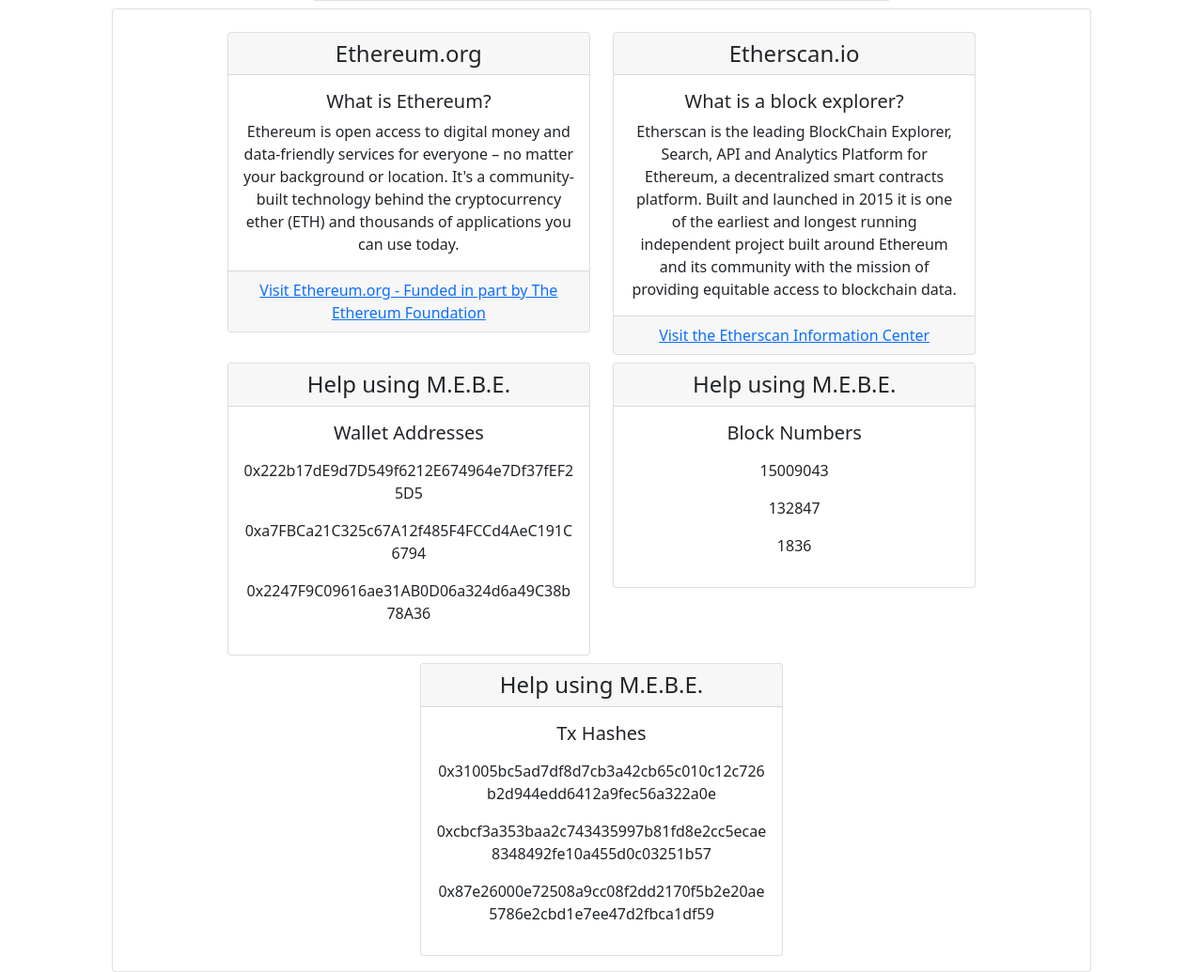
After one commit to KKlob/Capstone1, a Flask app: page /help in a window 1280 px wide. The commit adds this page. Shown: the part 647-1682 px from the top of the page at 94% size. Run offline with Flask 2, Linux system fonts and the light colour scheme.

Commit message:
Added help page

```diff
--- a/app.py
+++ b/app.py
@@ -127,6 +127,11 @@ def homepage():
     else:
         return render_template('main.html')
 
+@app.route('/help')
+def helppage():
+    """Show help page for all users"""
+    return render_template('help.html')
+
 @app.route('/watchlist/<username>')
 def userpage(username):
     """Show user page"""
--- a/static/search.js
+++ b/static/search.js
@@ -7,6 +7,7 @@ function handleSearch(evt) {
     // Handles serach submission
     evt.preventDefault();
     let term = $('#searchbar').val();
+    $('#searchbar').val("");
 
     if ($results_div.hasClass("d-none")) {
         $results_div.removeClass("d-none");
--- /dev/null
+++ b/static/stylesheets/videowrapper.css
@@ -0,0 +1,15 @@
+.videoWrapper {
+    position: relative;
+    padding-bottom: 56.25%;
+    /* 16:9 */
+    height: 0;
+    overflow: hidden;
+}
+
+.videoWrapper iframe {
+    position: absolute;
+    top: 0;
+    left: 0;
+    width: 100%;
+    height: 100%;
+}
--- a/templates/base.html
+++ b/templates/base.html
@@ -8,6 +8,7 @@
     <!-- Bootstrap CDN -->
     <link href="https://cdn.jsdelivr.net/npm/bootstrap@5.1.3/dist/css/bootstrap.min.css" rel="stylesheet"
         integrity="sha384-1BmE4kWBq78iYhFldvKuhfTAU6auU8tT94WrHftjDbrCEXSU1oBoqyl2QvZ6jIW3" crossorigin="anonymous">
+    <link href="/static/stylesheets/videowrapper.css" rel="stylesheet">
 
     <title>MEBE</title>
 </head>
@@ -45,7 +46,7 @@
                                     <a class="nav-link active" aria-current="page" href="/">Home</a>
                                 </li>
                                 <li class="nav-item">
-                                    <a class="nav-link" href="#">How to Use?</a>
+                                    <a class="nav-link" href="/help">How to Use?</a>
                                 </li>
                                 <li class="nav-item">
                                     {% if user %}
@@ -76,7 +77,11 @@
                     {% block page_title %}
                     {% endblock %}
 
-                    <!-- Content Row -->
+                    <!-- help dash -->
+                    {% block help_dash %}
+                    {% endblock %}
+
+                    <!-- eth_stats_dashboard -->
 
                     {% block eth_stats_dashboard %}
                     {% endblock %}
--- /dev/null
+++ b/templates/help.html
@@ -0,0 +1,116 @@
+{% extends 'base.html' %}
+
+{% block page_title %}
+<div class="row justify-content-center">
+    <div class="col-12 col-md-6 col-xl-4">
+        <div class="card">
+            <div class="card-body">
+                <h2 class="text-center">Help Page</h2>
+            </div>
+        </div>
+    </div>
+</div>
+<div class="row justify-content-center">
+    <div class="col-12 col-md-10 col-lg-8 col-xl-6">
+        <div class="card text-center mt-2">
+            <h4 class="card-header">Vitalik Buterin</h4>
+            <div class="card-body">
+                <h5 class="card-title">The creator of Ethereum</h5>
+                <p class="card-text">A short video of Vitalik explaining what Ethereum is.</p>
+                <div class="videoWrapper">
+                    <iframe src="https://www.youtube.com/embed/TDGq4aeevgY">
+                    </iframe>
+                </div>
+            </div>
+        </div>
+    </div>
+</div>
+{% endblock %}
+
+{% block help_dash %}
+<div class="row justify-content-center mt-2">
+    <div class="col-12 col-md-10">
+        <div class="card">
+            <div class="card-body">
+                <div class="container-fluid">
+                    <div class="row justify-content-center">
+                        <div class="col-12 col-lg-5">
+                            <div class="card text-center mt-2">
+                                <h4 class="card-header">Ethereum.org</h4>
+                                <div class="card-body">
+                                    <h5 class="card-title">What is Ethereum?</h5>
+                                    <p class="card-text">Ethereum is open access to digital money and data-friendly
+                                        services for everyone – no matter your background or location. It's a
+                                        community-built technology behind the cryptocurrency ether (ETH) and thousands
+                                        of applications you can use today.</p>
+                                </div>
+                                <div class="card-footer">
+                                    <a href="https://ethereum.org/en/what-is-ethereum/" target="_blank">Visit
+                                        Ethereum.org - Funded in
+                                        part by The Ethereum Foundation</a>
+                                </div>
+                            </div>
+                        </div>
+                        <div class="col-12 col-lg-5">
+                            <div class="card text-center mt-2">
+                                <h4 class="card-header">Etherscan.io</h4>
+                                <div class="card-body">
+                                    <h5 class="card-title">What is a block explorer?</h5>
+                                    <p class="card-text">Etherscan is the leading BlockChain Explorer, Search, API and
+                                        Analytics Platform for Ethereum, a decentralized smart contracts platform. Built
+                                        and launched in 2015 it is one of the earliest and longest running independent
+                                        project built around Ethereum and its community with the mission of providing
+                                        equitable access to blockchain data.</p>
+                                </div>
+                                <div class="card-footer">
+                                    <a href="https://info.etherscan.com/" target="_blank">Visit the Etherscan
+                                        Information Center</a>
+                                </div>
+                            </div>
+                        </div>
+                        <div class="col-12 col-lg-5">
+                            <div class="card text-center mt-2">
+                                <h4 class="card-header">Help using M.E.B.E.</h4>
+                                <div class="card-body">
+                                    <h5 class="card-title">Wallet Addresses</h5>
+                                    <p class="card-text">
+                                    <p>0x222b17dE9d7D549f6212E674964e7Df37fEF25D5</p>
+                                    <p>0xa7FBCa21C325c67A12f485F4FCCd4AeC191C6794</p>
+                                    <p>0x2247F9C09616ae31AB0D06a324d6a49C38b78A36</p>
+                                    </p>
+                                </div>
+                            </div>
+                        </div>
+                        <div class="col-12 col-lg-5">
+                            <div class="card text-center mt-2">
+                                <h4 class="card-header">Help using M.E.B.E.</h4>
+                                <div class="card-body">
+                                    <h5 class="card-title">Block Numbers</h5>
+                                    <p class="card-text">
+                                    <p>15009043</p>
+                                    <p>132847</p>
+                                    <p>1836</p>
+                                    </p>
+                                </div>
+                            </div>
+                        </div>
+                        <div class="col-12 col-lg-5">
+                            <div class="card text-center mt-2">
+                                <h4 class="card-header">Help using M.E.B.E.</h4>
+                                <div class="card-body">
+                                    <h5 class="card-title">Tx Hashes</h5>
+                                    <p class="card-text">
+                                    <p>0x31005bc5ad7df8d7cb3a42cb65c010c12c726b2d944edd6412a9fec56a322a0e</p>
+                                    <p>0xcbcf3a353baa2c743435997b81fd8e2cc5ecae8348492fe10a455d0c03251b57</p>
+                                    <p>0x87e26000e72508a9cc08f2dd2170f5b2e20ae5786e2cbd1e7ee47d2fbca1df59</p>
+                                    </p>
+                                </div>
+                            </div>
+                        </div>
+                    </div>
+                </div>
+            </div>
+        </div>
+    </div>
+
+    {% endblock %}
```
